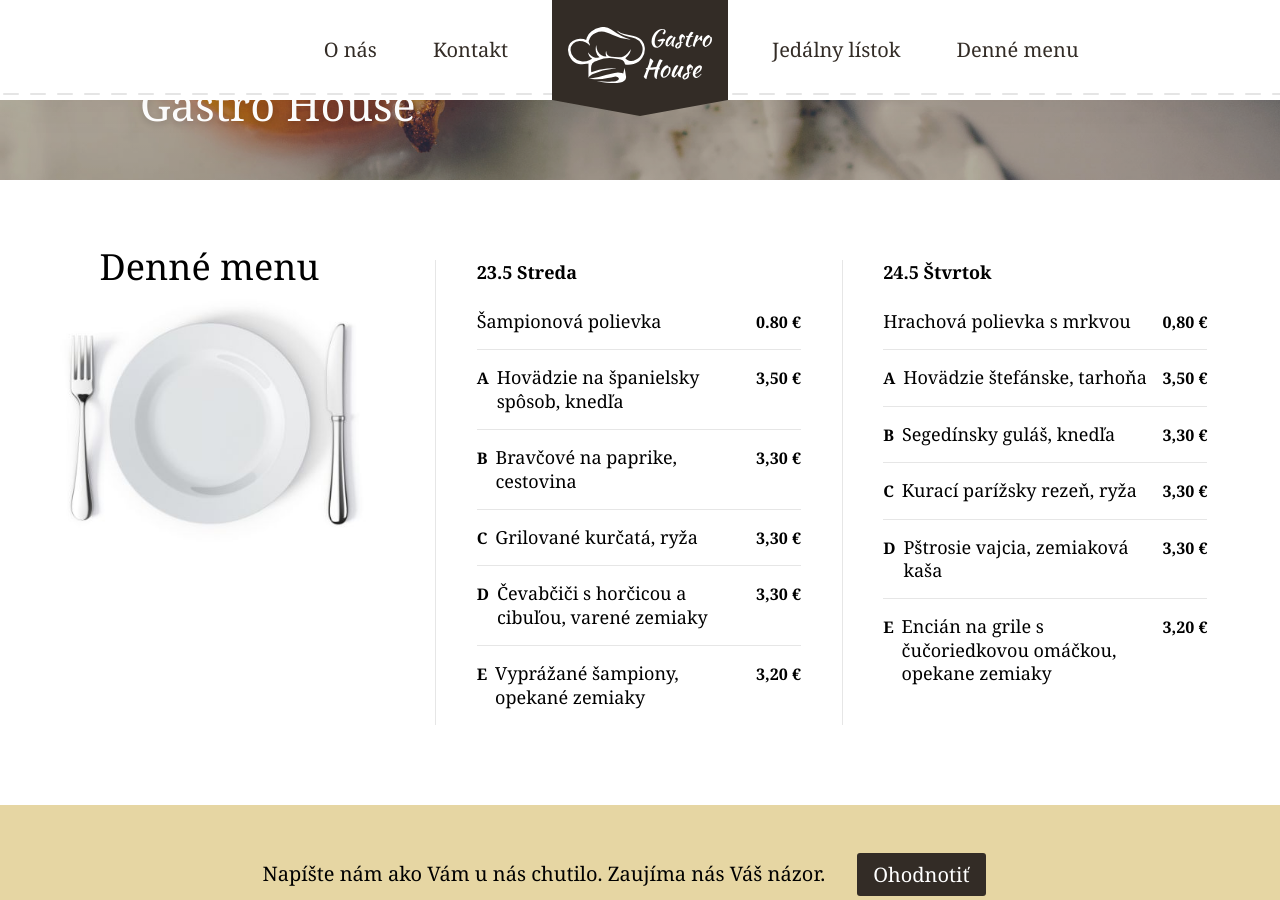
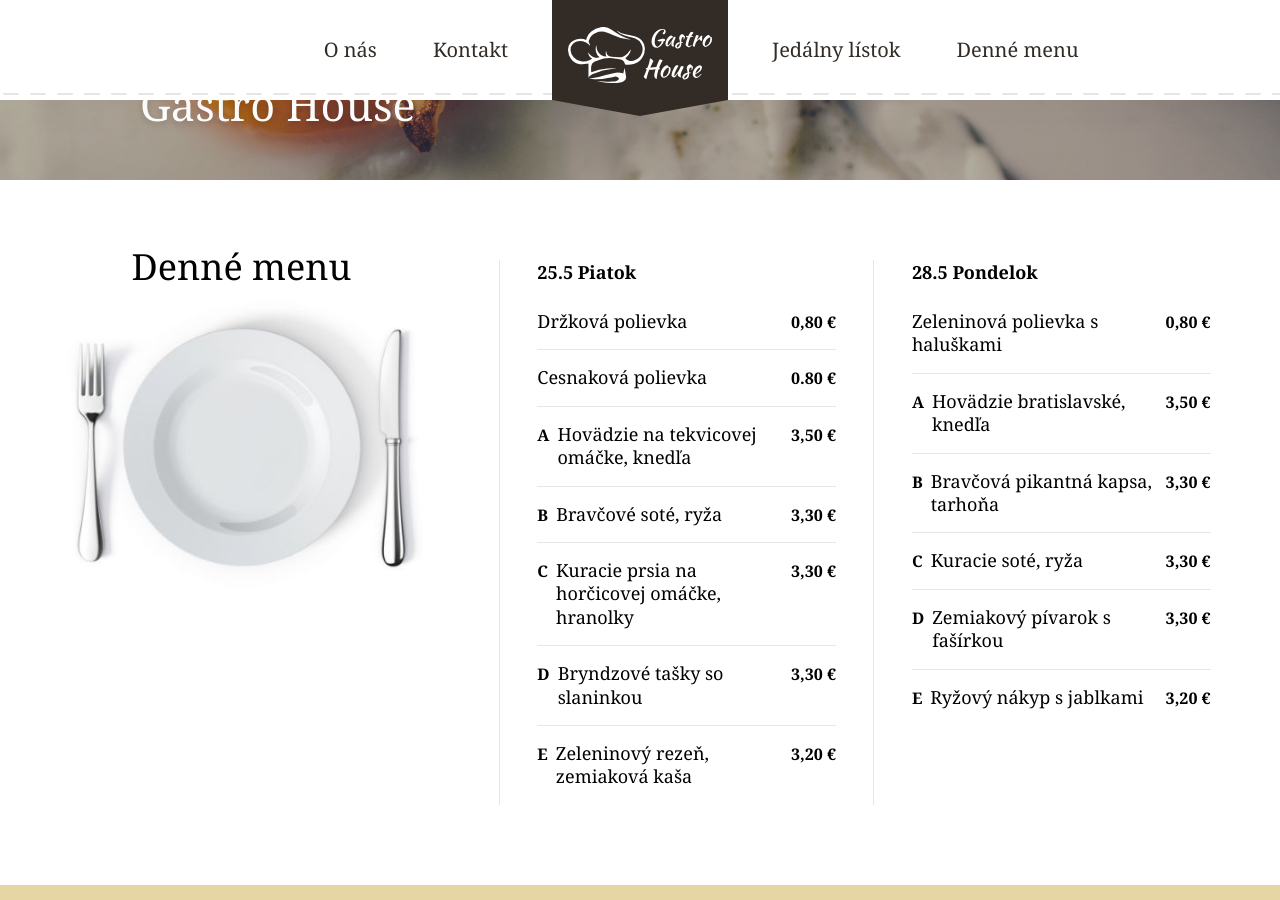
Before and after one commit to gastrohouse/web, a Jekyll site: the page built from _pages/home.html, in a window 1280 px wide and 900 px high, scrolled down 550 px. Built offline with Jekyll 4.4.1, drawn with Linux system fonts in a browser that asks for light colours.

Commit message:
Update from Forestry.io - _pages/home.html

```diff
--- a/_pages/home.html
+++ b/_pages/home.html
@@ -2,44 +2,46 @@
 permalink: "/"
 layout: home
 menu:
-- day: 23.5 Streda
+- day: 25.5 Piatok
   food:
-  - title: "Šampionová polievka "
+  - title: Držková polievka
+    price: 0,80
+  - title: 'Cesnaková polievka '
     price: '0.80'
-  - title: Hovädzie na španielsky spôsob, knedľa
+  - title: Hovädzie na tekvicovej omáčke, knedľa
     mark: A
     price: '3,50'
-  - title: Bravčové na paprike, cestovina
+  - title: Bravčové soté, ryža
     mark: B
     price: '3,30'
-  - title: Grilované kurčatá, ryža
+  - title: Kuracie prsia na horčicovej omáčke, hranolky
     mark: C
     price: '3,30'
-  - title: "Čevabčiči s horčicou a cibuľou, varené zemiaky"
+  - title: Bryndzové tašky so slaninkou
     mark: D
     price: '3,30'
-  - title: Vyprážané šampiony, opekané zemiaky
+  - title: Zeleninový rezeň, zemiaková kaša
     mark: E
     price: '3,20'
 - food:
-  - title: Hrachová polievka s mrkvou
+  - title: Zeleninová polievka s haluškami
     price: 0,80
-  - title: Hovädzie štefánske, tarhoňa
+  - title: Hovädzie bratislavské, knedľa
     mark: A
     price: '3,50'
-  - title: Segedínsky guláš, knedľa
+  - title: 'Bravčová pikantná kapsa, tarhoňa '
     mark: B
     price: '3,30'
-  - title: Kurací parížsky rezeň, ryža
+  - title: Kuracie soté, ryža
     mark: C
     price: '3,30'
   - mark: D
     price: '3,30'
-    title: Pštrosie vajcia, zemiaková kaša
-  - title: Encián na grile s čučoriedkovou omáčkou, opekane zemiaky
+    title: Zemiakový pívarok s fašírkou
+  - title: Ryžový nákyp s jablkami
     mark: E
     price: '3,20'
-  day: 24.5 Štvrtok
+  day: 28.5 Pondelok
 intro:
   title: Gastro House
   perex: ''
```
